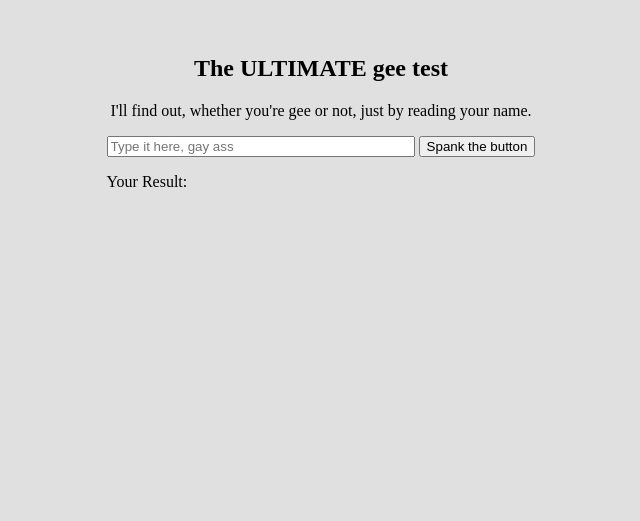
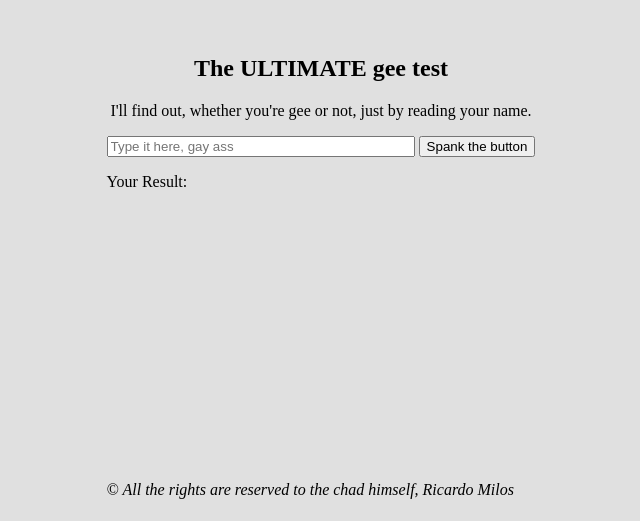
Before and after one commit to thelifeQuest/areYouGee, a plain HTML site: page index.html in a window 1280 px wide. Shown: the part 279-800 px from the top of the page, without its empty margins (319-959 px from the left). Drawn offline with Linux system fonts and the light colour scheme.

Commit message:
Update index.html

```diff
--- a/index.html
+++ b/index.html
@@ -21,5 +21,7 @@
 </p>
 
 <script src="gee.js"></script>
+
+<footer> <i> &copy; All the rights are reserved to the chad himself, Ricardo Milos </i> </footer>
 </body>
 </html>
```
